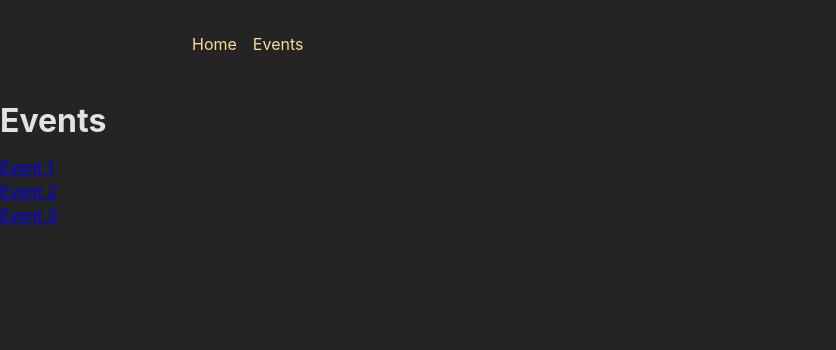
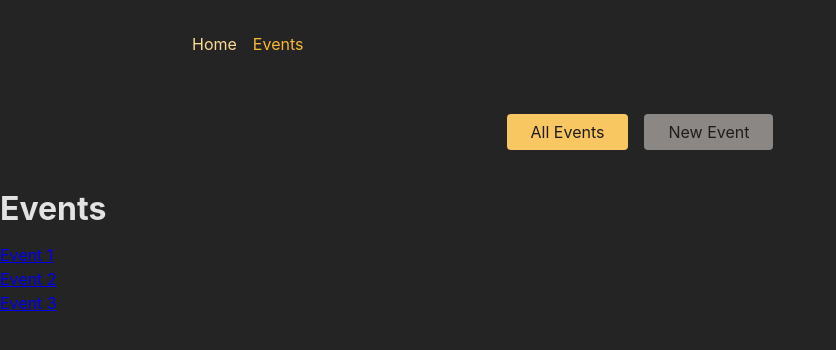
Before and after one commit to t-kowalewski/react-router-demo, a React (Create React App) app in the folder frontend/: page /events in a window 1280 px wide. Shown: the top 350 px of the page, without its empty margins (0-836 px from the left). Built offline with nearby package versions, Linux system fonts and the light colour scheme.

Commit message:
finish basic routing

```diff
--- a/frontend/src/App.js
+++ b/frontend/src/App.js
@@ -1,46 +1,30 @@
-// Challenge / Exercise
-
-// 1. Add five new (dummy) page components (content can be simple <h1> elements)
-//    - HomePage
-//    - EventsPage
-//    - EventDetailPage
-//    - NewEventPage
-//    - EditEventPage
-// 2. Add routing & route definitions for these five pages
-//    - / => HomePage
-//    - /events => EventsPage
-//    - /events/<some-id> => EventDetailPage
-//    - /events/new => NewEventPage
-//    - /events/<some-id>/edit => EditEventPage
-// 3. Add a root layout that adds the <MainNavigation> component above all page components
-// 4. Add properly working links to the MainNavigation
-// 5. Ensure that the links in MainNavigation receive an "active" class when active
-// 6. Output a list of dummy events to the EventsPage
-//    Every list item should include a link to the respective EventDetailPage
-// 7. Output the ID of the selected event on the EventDetailPage
-// BONUS: Add another (nested) layout route that adds the <EventNavigation> component above all /events... page components
-
 import { createBrowserRouter, RouterProvider } from 'react-router-dom';
 
-import RootLayout from './components/layout/RootLayout';
+import RootLayout from './pages/RootLayout';
 import HomePage from './pages/HomePage';
 import EventsPage from './pages/EventsPage';
 import EventDetailsPage from './pages/EventDetailsPage';
 import NewEventPage from './pages/NewEventPage';
 import EditEventPage from './pages/EditEventPage';
+import RootEventsLayout from './pages/RootEventsLayout';
 
 function App() {
-  // Routes Definitions
   const router = createBrowserRouter([
     {
       path: '/',
       element: <RootLayout />,
       children: [
         { index: true, element: <HomePage /> },
-        { path: 'events', element: <EventsPage /> },
-        { path: 'events/:eventId', element: <EventDetailsPage /> },
-        { path: 'events/new', element: <NewEventPage /> },
-        { path: 'events/:eventId/edit', element: <EditEventPage /> },
+        {
+          path: 'events',
+          element: <RootEventsLayout />,
+          children: [
+            { index: true, element: <EventsPage /> },
+            { path: ':eventId', element: <EventDetailsPage /> },
+            { path: 'new', element: <NewEventPage /> },
+            { path: ':eventId/edit', element: <EditEventPage /> },
+          ],
+        },
       ],
     },
   ]);
--- a/frontend/src/components/EventsNavigation.js
+++ b/frontend/src/components/EventsNavigation.js
@@ -1,3 +1,5 @@
+import { NavLink } from 'react-router-dom';
+
 import classes from './EventsNavigation.module.css';
 
 function EventsNavigation() {
@@ -6,10 +8,22 @@
       <nav>
         <ul className={classes.list}>
           <li>
-            <a href="/events">All Events</a>
+            <NavLink
+              to='/events'
+              className={({ isActive }) => (isActive ? classes.active : null)}
+              end
+            >
+              All Events
+            </NavLink>
           </li>
+
           <li>
-            <a href="/events/new">New Event</a>
+            <NavLink
+              to='/events/new'
+              className={({ isActive }) => (isActive ? classes.active : null)}
+            >
+              New Event
+            </NavLink>
           </li>
         </ul>
       </nav>
--- a/frontend/src/components/MainNavigation.js
+++ b/frontend/src/components/MainNavigation.js
@@ -1,4 +1,4 @@
-import { Link } from 'react-router-dom';
+import { NavLink } from 'react-router-dom';
 
 import classes from './MainNavigation.module.css';
 
@@ -8,21 +8,22 @@
       <nav>
         <ul className={classes.list}>
           <li>
-            <Link
-              to=''
+            <NavLink
+              to='/'
               className={({ isActive }) => (isActive ? classes.active : null)}
+              end
             >
               Home
-            </Link>
+            </NavLink>
           </li>
 
           <li>
-            <Link
-              to='events'
+            <NavLink
+              to='/events'
               className={({ isActive }) => (isActive ? classes.active : null)}
             >
               Events
-            </Link>
+            </NavLink>
           </li>
         </ul>
       </nav>
--- a/frontend/src/pages/EditEventPage.js
+++ b/frontend/src/pages/EditEventPage.js
@@ -1,5 +1,5 @@
 const EditEventPage = () => {
-  return <h1>Edit Even</h1>;
+  return <h1>Edit Event</h1>;
 };
 
 export default EditEventPage;
--- a/frontend/src/pages/EventDetailsPage.js
+++ b/frontend/src/pages/EventDetailsPage.js
@@ -6,7 +6,7 @@
   return (
     <>
       <h1>Event Details</h1>
-      <p>{params.eventId}</p>
+      <p>Event ID: {params.eventId}</p>
     </>
   );
 };
--- a/frontend/src/pages/HomePage.js
+++ b/frontend/src/pages/HomePage.js
@@ -1,5 +1,9 @@
 const HomePage = () => {
-  return <h1>Home Page</h1>;
+  return (
+    <>
+      <h1>Home Page</h1>
+    </>
+  );
 };
 
 export default HomePage;
--- /dev/null
+++ b/frontend/src/pages/RootEventsLayout.js
@@ -0,0 +1,14 @@
+import { Outlet } from 'react-router-dom';
+
+import EventsNavigation from '../components/EventsNavigation';
+
+const RootEvents = () => {
+  return (
+    <>
+      <EventsNavigation />
+      <Outlet />
+    </>
+  );
+};
+
+export default RootEvents;
--- a/frontend/src/components/layout/RootLayout.js
+++ b/frontend/src/pages/RootLayout.js
@@ -1,5 +1,5 @@
 import { Outlet } from 'react-router-dom';
-import MainNavigation from '../MainNavigation';
+import MainNavigation from '../components/MainNavigation';
 
 const RootLayout = () => {
   return (
```
